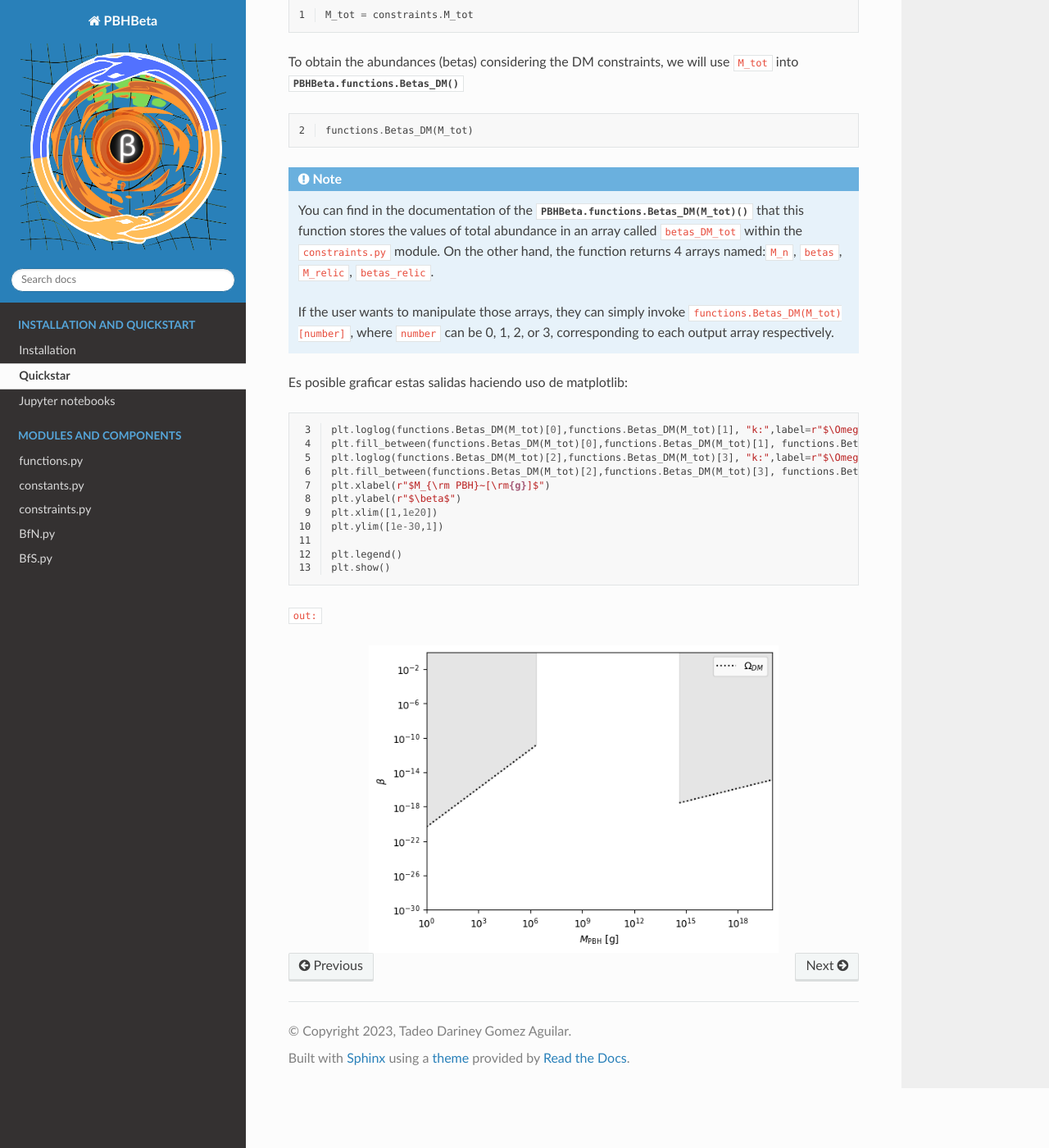
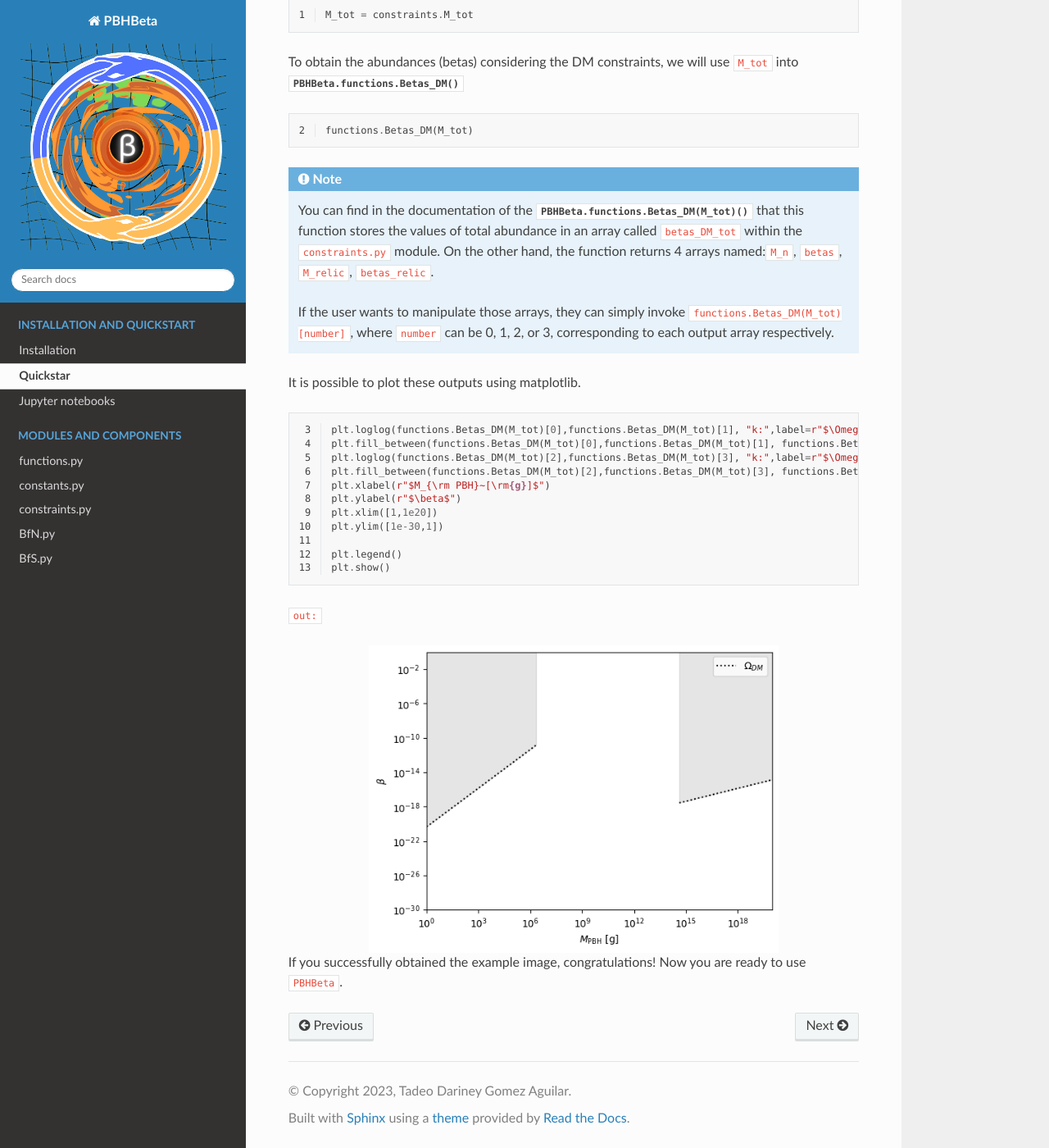
Before and after one commit to TadeoDGAguilar/PBHBeta, a Sphinx documentation site: the page built from docs/Quickstart.md, in a window 1280 px wide and 1400 px high, scrolled down 862 px. Shown: the whole window at 82% size. Built offline with Sphinx 7.4.7 and the Read the Docs theme 2.0.0, drawn with Linux system fonts in a browser that asks for light colours.

Commit message:
Update Quickstart.md

````diff
--- a/docs/Quickstart.md
+++ b/docs/Quickstart.md
@@ -46,7 +46,8 @@ You can find in the documentation of the {py:func}`PBHBeta.functions.Betas_DM(M_
 If the user wants to manipulate those arrays, they can simply invoke `functions.Betas_DM(M_tot)[number]`, where `number` can be 0, 1, 2, or 3, corresponding to each output array respectively.
 ```
 
-Es posible graficar estas salidas haciendo uso de matplotlib:
+It is possible to plot these outputs using matplotlib.
+
 
 ```{code-block} python
 :lineno-start: 3
@@ -70,3 +71,5 @@ plt.show()
 :width: 500px
 :align: center
 ```
+
+If you successfully obtained the example image, congratulations! Now you are ready to use `PBHBeta`.
````
